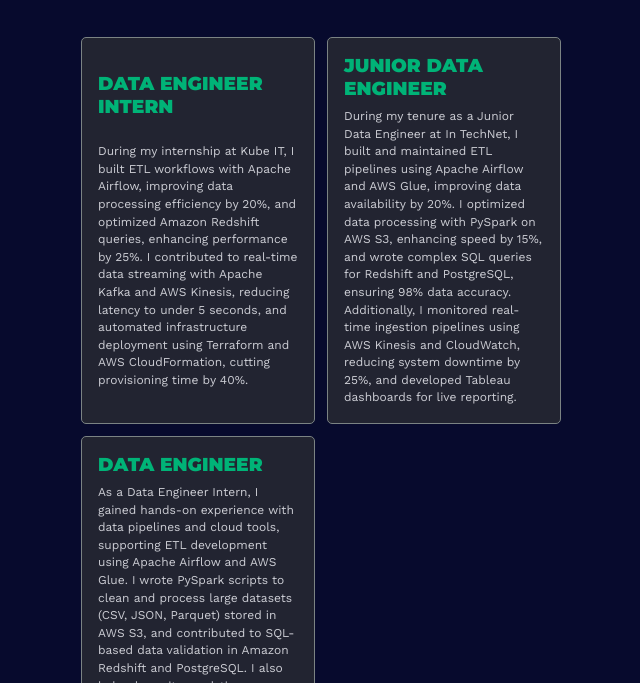
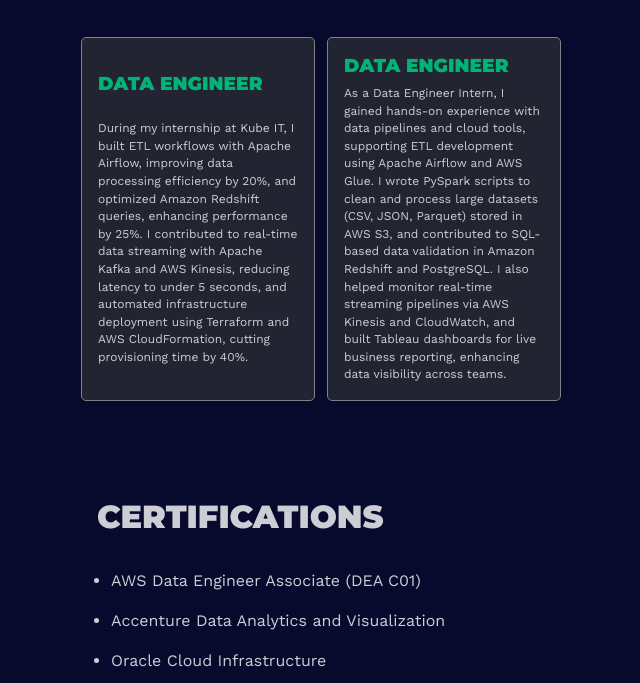
Before and after one commit to Sushma-Chundru/Sushma_Portfolio, a website built with Vite: page index.html in a window 1280 px wide. Shown: the part 462-1145 px from the top of the page, without its empty margins (319-959 px from the left). Built offline with nearby package versions, Linux system fonts and the light colour scheme.

Commit message:
Update index.html

```diff
--- a/index.html
+++ b/index.html
@@ -111,7 +111,7 @@
           <div class="repository-container">
             <div class="repository-head">
 
-                <h3>DATA ENGINEER INTERN</h3>
+                <h3>DATA ENGINEER</h3>
 
             </div>
 
@@ -124,17 +124,6 @@
           <div class="repository-container">
             <div class="repository-head">
 
-                <h3>JUNIOR DATA ENGINEER</h3>
-
-            </div>
-
-            <p class="repository-description">During my tenure as a Junior Data Engineer at In TechNet, I built and maintained ETL pipelines using Apache Airflow and AWS Glue, improving data availability by 20%. I optimized data processing with PySpark on AWS S3, enhancing speed by 15%, and wrote complex SQL queries for Redshift and PostgreSQL, ensuring 98% data accuracy. Additionally, I monitored real-time ingestion pipelines using AWS Kinesis and CloudWatch, reducing system downtime by 25%, and developed Tableau dashboards for live reporting.</p>
-
-          </div>
-          <!-- Repo End -->
-          <!-- Repo -->
-          <div class="repository-container">
-            <div class="repository-head">
 
                 <h3>DATA ENGINEER</h3>
 
```
